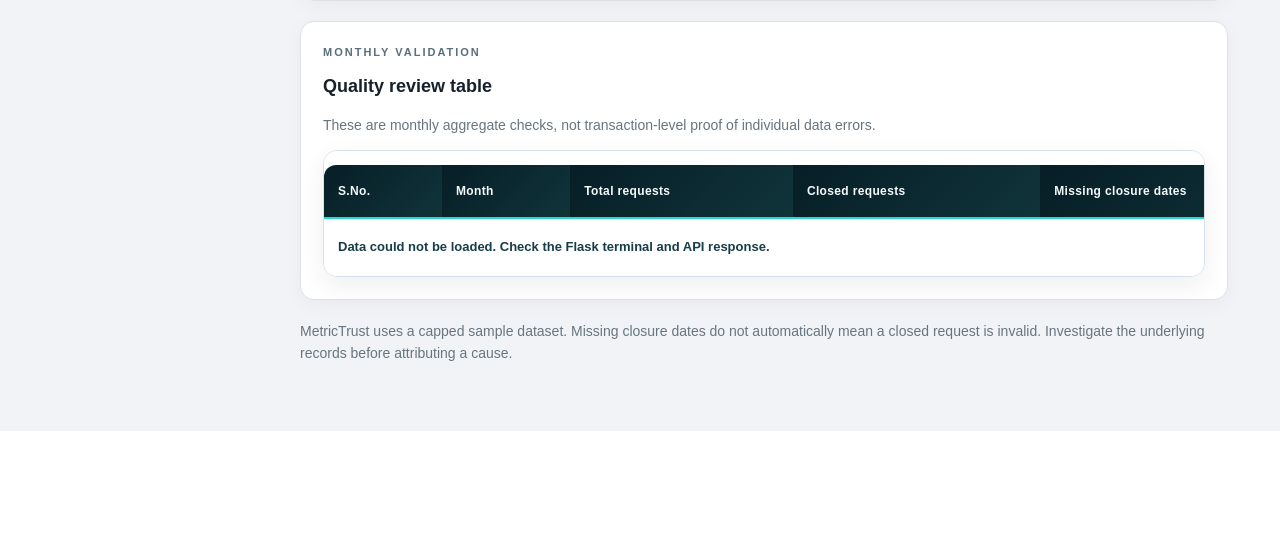
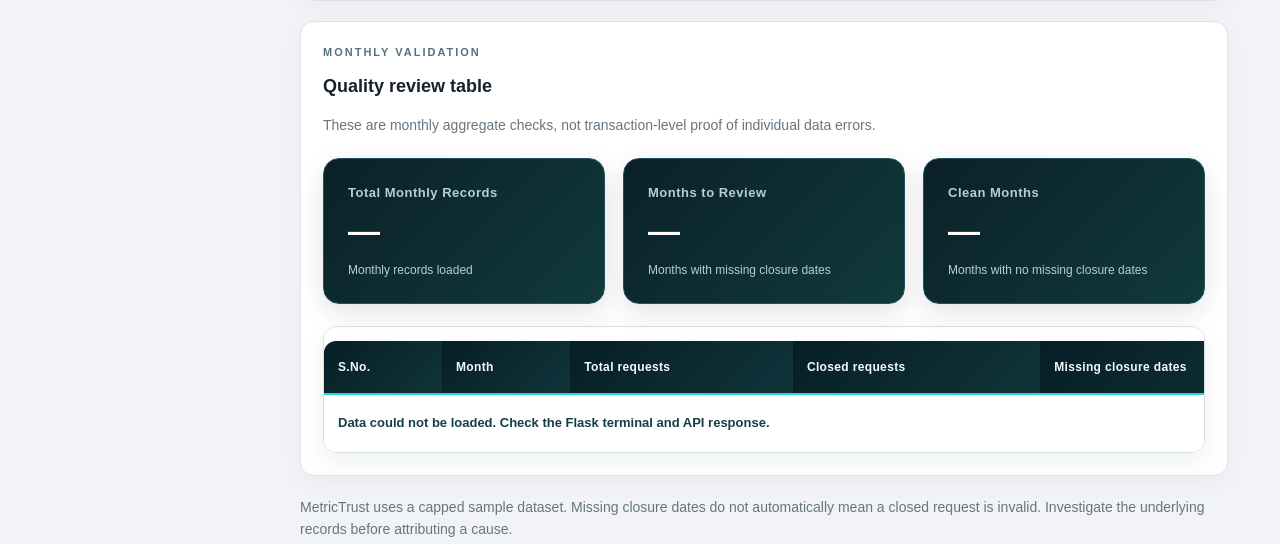
Before and after one commit to saurabhmishra9090/MetricTrust, a Flask app: page /quality in a window 1280 px wide. Shown: the part 959-1503 px from the top of the page. Before the commit the page ends 1390 px from the top, so only its background shows below. Run offline with Flask 3, Linux system fonts and the light colour scheme.

Commit message:
Add dynamic quality summary cards

```diff
--- a/static/css/style.css
+++ b/static/css/style.css
@@ -2245,3 +2245,46 @@ body:has(.page-title-badge) {
 body:has(.page-title-badge) .main-content {
     background: transparent !important;
 }
+/* Quality Review Summary Cards */
+.quality-summary-grid {
+    display: grid;
+    grid-template-columns: repeat(3, minmax(0, 1fr));
+    gap: 18px;
+    margin: 22px 0;
+}
+
+.quality-summary-card {
+    display: flex;
+    flex-direction: column;
+    gap: 10px;
+    padding: 24px;
+    background: linear-gradient(135deg, #0B2029, #103A3B);
+    border: 1px solid #24535D;
+    border-radius: 16px;
+    box-shadow: 0 8px 24px rgba(7, 30, 38, 0.12);
+}
+
+.quality-summary-card span {
+    color: #B8CDD5;
+    font-size: 13px;
+    font-weight: 600;
+    letter-spacing: 0.5px;
+}
+
+.quality-summary-card strong {
+    color: #FFFFFF;
+    font-size: 32px;
+    line-height: 1.2;
+}
+
+.quality-summary-card small {
+    color: #B8CDD5;
+    font-size: 12px;
+    line-height: 1.5;
+}
+
+@media (max-width: 800px) {
+    .quality-summary-grid {
+        grid-template-columns: 1fr;
+    }
+}
--- a/templates/quality.html
+++ b/templates/quality.html
@@ -282,6 +282,25 @@
             These are monthly aggregate checks, not transaction-level proof
             of individual data errors.
         </p>
+        <div class="quality-summary-grid">
+    <article class="quality-summary-card">
+        <span>Total Monthly Records</span>
+        <strong id="qualityTotalRows">—</strong>
+        <small>Monthly records loaded</small>
+    </article>
+
+    <article class="quality-summary-card">
+        <span>Months to Review</span>
+        <strong id="qualityReviewMonths">—</strong>
+        <small>Months with missing closure dates</small>
+    </article>
+
+    <article class="quality-summary-card">
+        <span>Clean Months</span>
+        <strong id="qualityCleanMonths">—</strong>
+        <small>Months with no missing closure dates</small>
+    </article>
+</div>
         <div class="table-wrap">
             <table>
                 <thead>
@@ -347,6 +366,23 @@
 
             document.getElementById("missingCount").textContent =
                 numberFormat.format(missingTotal);
+            // Update quality summary cards using actual API data
+            const monthsToReview = rows.filter(
+                row => (Number(row.missing_closed_dates) || 0) > 0
+            ).length;
+
+            const cleanMonths = rows.filter(
+                row => (Number(row.missing_closed_dates) || 0) === 0
+            ).length;
+
+            document.getElementById("qualityTotalRows").textContent =
+                numberFormat.format(rows.length);
+
+            document.getElementById("qualityReviewMonths").textContent =
+                numberFormat.format(monthsToReview);
+
+            document.getElementById("qualityCleanMonths").textContent =
+                numberFormat.format(cleanMonths);
 
             // Monthly aggregates cannot establish MT-001 transaction-level
             // violations, so do not invent a violation count here.
```
